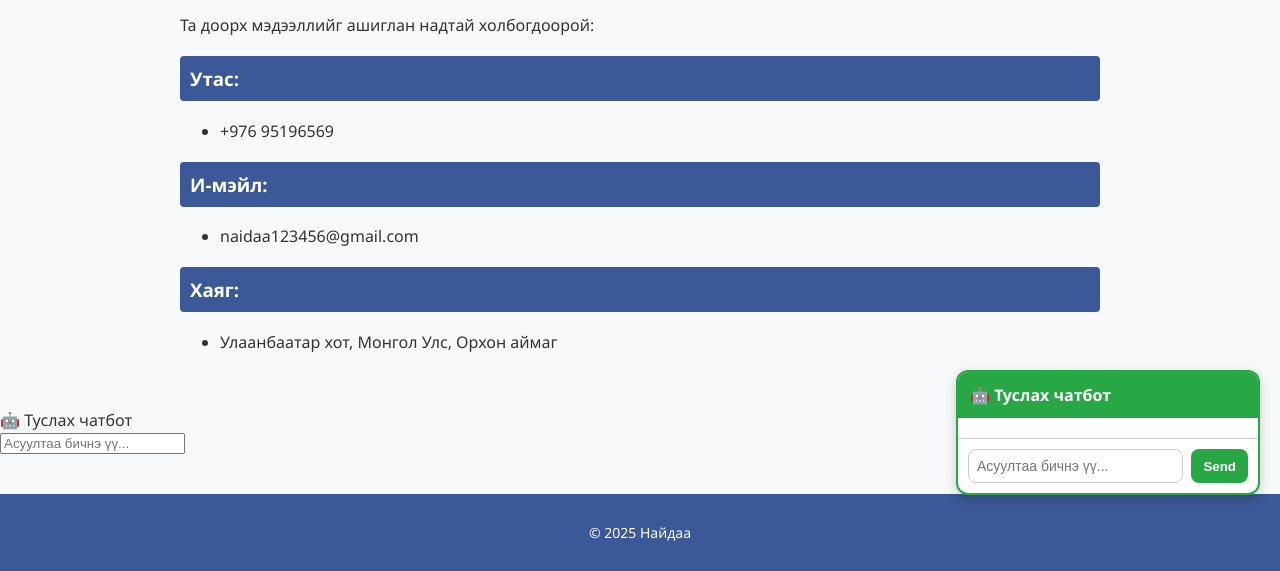
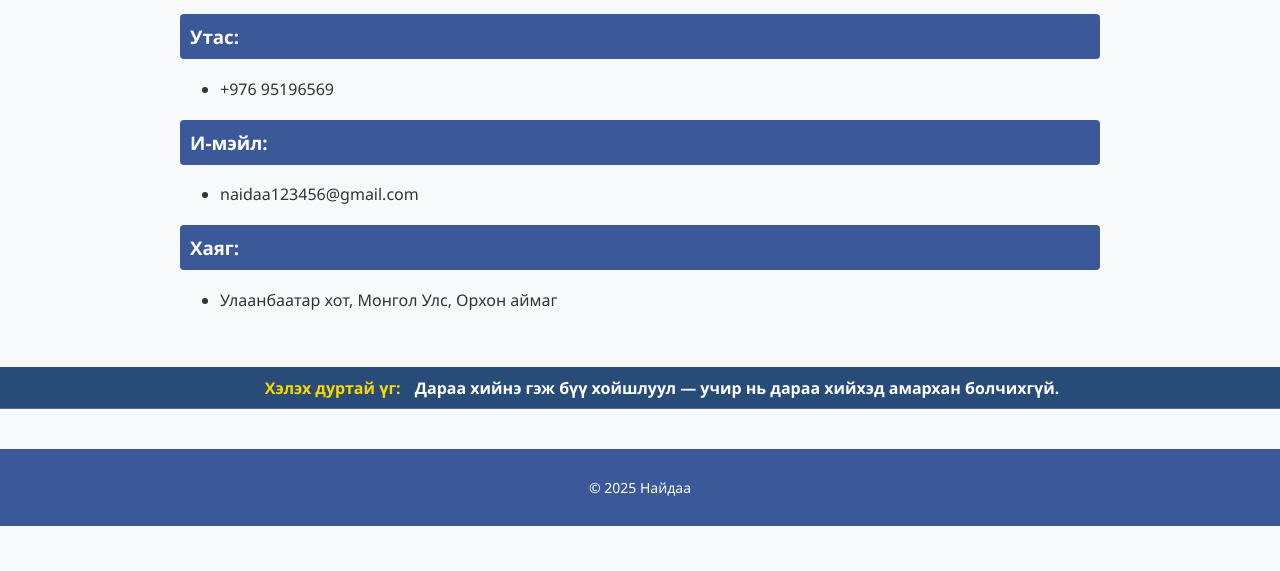
Before and after one commit to Naidandorj/My_new_web, a website: page contact.html in a window 1280 px wide. Shown: the part 285-856 px from the top of the page. After the commit the page ends 811 px from the top, so only its background shows below. Drawn offline with Linux system fonts and the light colour scheme.

Commit message:
Update contact.html
ок

```diff
--- a/contact.html
+++ b/contact.html
@@ -20,6 +20,33 @@
       </ul>
     </nav>
   </header>
+
+
+
+
+  <main>
+    <section>
+      <h2>Холбоо барих</h2>
+      <p>Та доорх мэдээллийг ашиглан надтай холбогдоорой:</p>
+
+      <h3>Утас:</h3>
+      <ul>
+        <li>+976 95196569</li>
+      </ul>
+
+      <h3>И-мэйл:</h3>
+      <ul>
+        <li>naidaa123456@gmail.com</li>
+      </ul>
+
+      <h3>Хаяг:</h3>
+      <ul>
+        <li>Улаанбаатар хот, Монгол Улс, Орхон аймаг</li>
+      </ul>
+    </section>
+  </main>
+
+  <!-- 🤖 Chatbot Container -->
 
   <div id="banner-container"></div>
   <script src="banner.js"></script>
@@ -45,45 +72,6 @@
     }
   });
   </script>
-
-
-  <main>
-    <section>
-      <h2>Холбоо барих</h2>
-      <p>Та доорх мэдээллийг ашиглан надтай холбогдоорой:</p>
-
-      <h3>Утас:</h3>
-      <ul>
-        <li>+976 95196569</li>
-      </ul>
-
-      <h3>И-мэйл:</h3>
-      <ul>
-        <li>naidaa123456@gmail.com</li>
-      </ul>
-
-      <h3>Хаяг:</h3>
-      <ul>
-        <li>Улаанбаатар хот, Монгол Улс, Орхон аймаг</li>
-      </ul>
-    </section>
-  </main>
-
-  <!-- 🤖 Chatbot Container -->
-  <div id="chat-container">
-    <div class="chat-header">🤖 Туслах чатбот</div>
-    <div id="chat-box" class="chat-box"></div>
-    <input type="text" id="user-input" placeholder="Асуултаа бичнэ үү...">
-  </div>
-<div id="chatbot">
-  <div id="chatbot-header">🤖 Туслах чатбот</div>
-  <div id="chatbot-messages"></div>
-  <div id="chatbot-input">
-    <input type="text" placeholder="Асуултаа бичнэ үү..." />
-    <button>Send</button>
-  </div>
-</div>
-
   <footer>
     <p>&copy; 2025 Найдаа</p>
   </footer>
```
